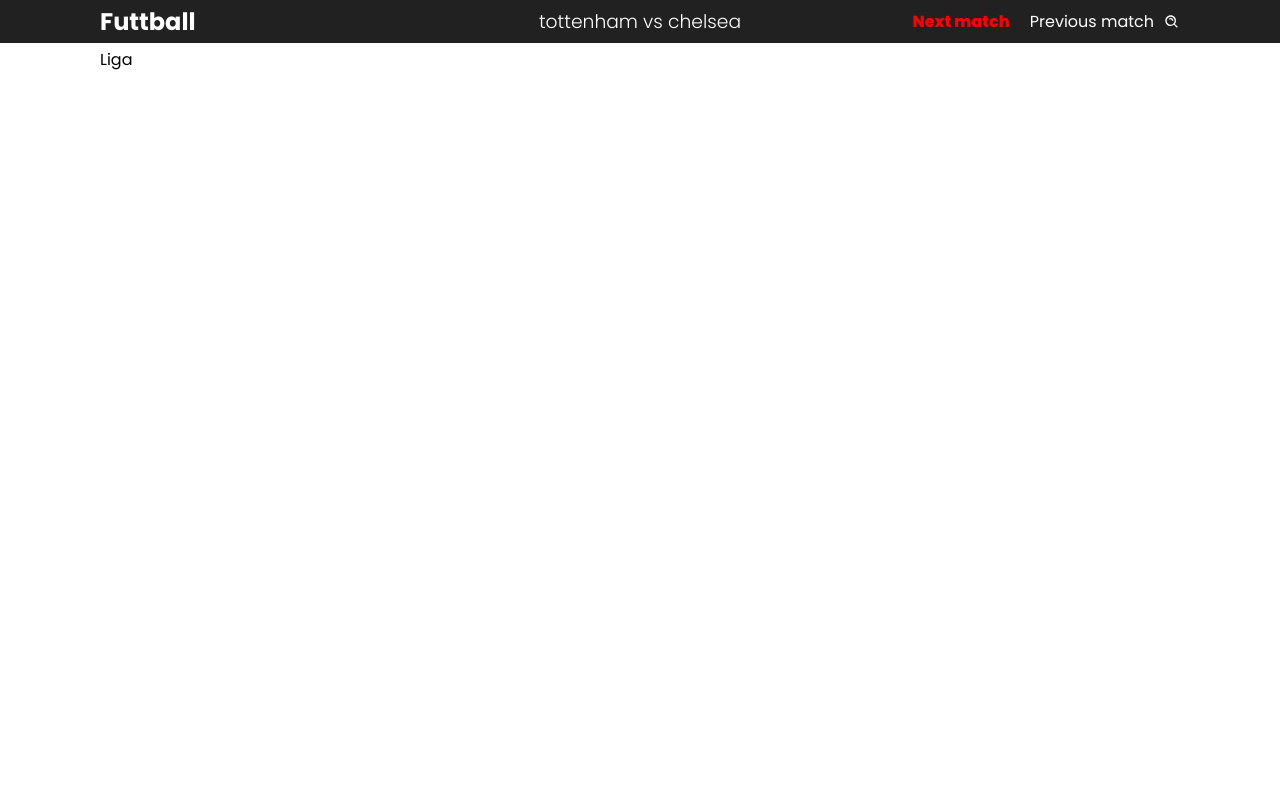
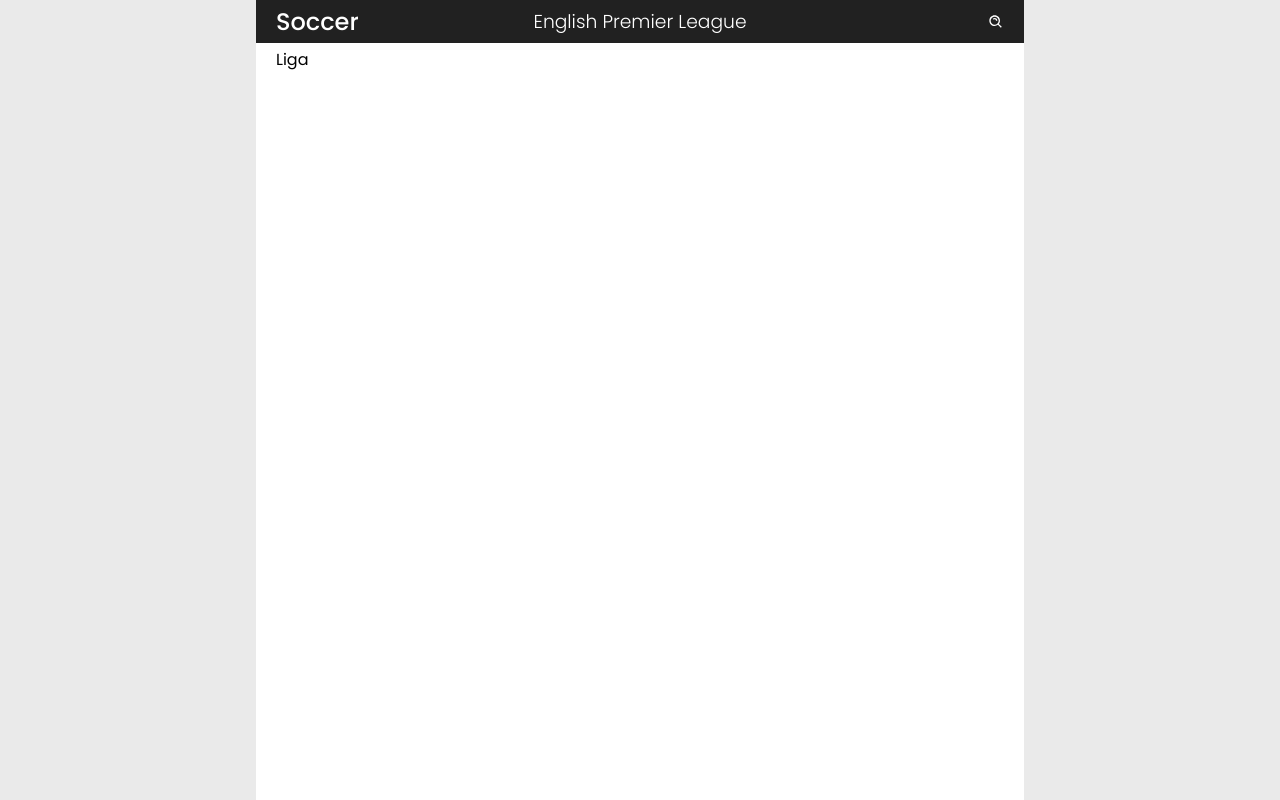
Before and after one commit to septe01/technical-test-berca-fe-react, a React (Create React App) app: page /la-liga in a window 1280 px wide. Built offline with nearby package versions, Linux system fonts and the light colour scheme.

Commit message:
fix redesign layout

```diff
--- a/src/components/Aside/index.tsx
+++ /dev/null
@@ -1,28 +0,0 @@
-import React from "react";
-import { BiSearchAlt } from "react-icons/bi";
-
-const index = ({ toggle }: any) => {
-  return (
-    // <div className={`container-aside`}>
-    <div className={`container-aside ${toggle && `toggle-active`}`}>
-      <div className="menu-wrapper">
-        <ul>
-          <li>
-            <a href="http://localhost:3000/la-liga">Next match</a>
-          </li>
-          <li className="active">
-            <a href="http://localhost:3000/la-liga">Previous match</a>
-          </li>
-          <li className="search-event">
-            <div className="input-wrap">
-              <input type="text" />
-              <BiSearchAlt className="ic-search" />
-            </div>
-          </li>
-        </ul>
-      </div>
-    </div>
-  );
-};
-
-export default index;
--- a/src/components/Header/index.tsx
+++ b/src/components/Header/index.tsx
@@ -1,34 +1,21 @@
 import React from "react";
 import { BiSearchAlt } from "react-icons/bi";
-import { HiMenuAlt3 } from "react-icons/hi";
 
-const index = (props: any) => {
+const index = () => {
   return (
     <header>
       <nav className="nav-warape">
         <div className="title-subtitle">
-          <h2>Futtball</h2>
-          <h3>tottenham vs chelsea</h3>
+          <h2>Soccer</h2>
+          <h3>English Premier League</h3>
         </div>
         <div className="menu-wrapper">
           <ul>
-            <li>
-              <a href="http://localhost:3000/la-liga" className="active">
-                Next match
-              </a>
-            </li>
-            <li>
-              <a href="http://localhost:3000/la-liga">Previous match</a>
-            </li>
             <li>
               <BiSearchAlt className="ic-search" />
             </li>
           </ul>
         </div>
-        <HiMenuAlt3
-          className="ic-menu"
-          onClick={() => props.menu(!props.toggle)}
-        />
       </nav>
     </header>
   );
--- a/src/components/index.tsx
+++ b/src/components/index.tsx
@@ -1,4 +1,3 @@
 import Header from "./Header";
-import Aside from "./Aside";
 
-export { Header, Aside };
+export { Header };
--- a/src/page/App.tsx
+++ b/src/page/App.tsx
@@ -1,20 +1,17 @@
-import React, { useState } from "react";
+import React from "react";
 import MainRoutes from "../utils/MainRoutes";
 import { BrowserRouter as Router } from "react-router-dom";
-import { Aside, Header } from "../components";
+import { Header } from "../components";
 
 function App() {
-  const [toggle, setToggle] = useState(false);
-
   return (
     <Router>
-      <Header menu={setToggle} toggle={toggle} />
+      <Header />
 
       <main className="main-container">
         <div className="container">
           <MainRoutes />
         </div>
-        <Aside toggle={toggle} />
       </main>
     </Router>
   );
--- a/src/styles/aside.scss
+++ /dev/null
@@ -1,66 +0,0 @@
-.container-aside {
-  background-color: #343a40;
-  position: absolute;
-  display: none;
-  top: 0;
-  right: 0;
-  bottom: 0;
-  width: 250px;
-  transition: 0.3s;
-  margin-right: -250px;
-  // display: none;
-  .menu-wrapper {
-    flex: 1;
-    ul {
-      li {
-        display: flex;
-        justify-content: flex-end;
-        flex-direction: column;
-        padding: 10px;
-
-        a {
-          color: #fff;
-          margin: 0 10px;
-        }
-
-        .ic-search:hover {
-          cursor: pointer;
-        }
-
-        .input-wrap {
-          position: relative;
-          input {
-            background-color: #ffffff;
-            width: 100%;
-            height: 36px;
-            border-radius: 4px;
-            padding: 0 4px;
-            font-size: 16px;
-            color: #343a40;
-          }
-          .ic-search {
-            position: absolute;
-            right: 10px;
-            top: 12px;
-          }
-        }
-      }
-      li.active {
-        background-color: #3f474e;
-      }
-    }
-  }
-}
-
-.container-aside.toggle-active {
-  display: block;
-  margin-right: 0px;
-}
-
-/* Small devices (portrait tablets and large phones, 600px and up) */
-@media only screen and (min-width: 600px) {
-  .container-aside.toggle-active {
-    display: none;
-    margin-right: -250px;
-  }
-}
--- a/src/styles/index.scss
+++ b/src/styles/index.scss
@@ -14,6 +14,7 @@
     "Helvetica Neue", sans-serif;
   -webkit-font-smoothing: antialiased;
   -moz-osx-font-smoothing: grayscale;
+  background-color: #eaeaea;
 }
 
 code {
@@ -24,14 +25,21 @@
 .main-container {
   position: relative;
   min-height: calc(100vh - 43px);
+  width: 60vw;
+  margin: 0 auto;
+  background-color: #fff;
 }
 .container {
-  padding: 4px 100px 10px 100px;
+  padding: 4px 20px 10px 20px;
 }
 
 /* Small devices (portrait tablets and large phones, 600px and up) */
 @media only screen and (max-width: 600px) {
+  .main-container {
+    width: 100vw;
+  }
+
   .container {
-    padding: 4px 40px 10px 40px;
+    padding: 4px 20px 10px 20px;
   }
 }
--- a/src/styles/navbar.scss
+++ b/src/styles/navbar.scss
@@ -4,7 +4,9 @@
   display: flex;
   flex-direction: row;
   justify-content: space-between;
-  padding: 4px 100px;
+  width: 60vw;
+  padding: 4px 20px;
+  margin: 0 auto;
   .title-subtitle {
     display: flex;
     flex-direction: row;
@@ -12,6 +14,7 @@
     h2 {
       flex: 1;
       align-self: center;
+      font-weight: 500;
       &:hover {
         cursor: pointer;
       }
@@ -33,24 +36,11 @@
       li {
         display: flex;
         align-items: center;
-        a {
-          color: #fff;
-          margin: 0 10px;
-        }
-        a.active {
-          color: red !important;
-          font-weight: 800;
-        }
-
         .ic-search:hover {
           cursor: pointer;
         }
       }
     }
-  }
-  .ic-menu {
-    align-self: center;
-    display: none;
   }
 }
 
@@ -62,30 +52,27 @@
     display: flex;
     flex-direction: row;
     justify-content: space-between;
-    padding: 4px 40px;
+    width: 100vw;
+    padding: 4px 20px;
     .title-subtitle {
       display: flex;
       flex-direction: column;
-      flex: 1;
+      flex: 2;
       h2 {
         flex: 1;
-        align-self: center;
+        align-self: flex-start;
         &:hover {
           cursor: pointer;
         }
       }
       h3 {
         flex: 1;
-        align-self: center;
-        text-align: center;
+        align-self: flex-start;
         font-weight: 300;
       }
     }
     .menu-wrapper {
-      display: none;
-    }
-    .ic-menu {
-      display: flex;
+      display: block;
     }
   }
 }
--- a/src/styles/style.scss
+++ b/src/styles/style.scss
@@ -2,4 +2,3 @@
 @import "App.scss";
 
 @import "navbar.scss";
-@import "aside.scss";
```
